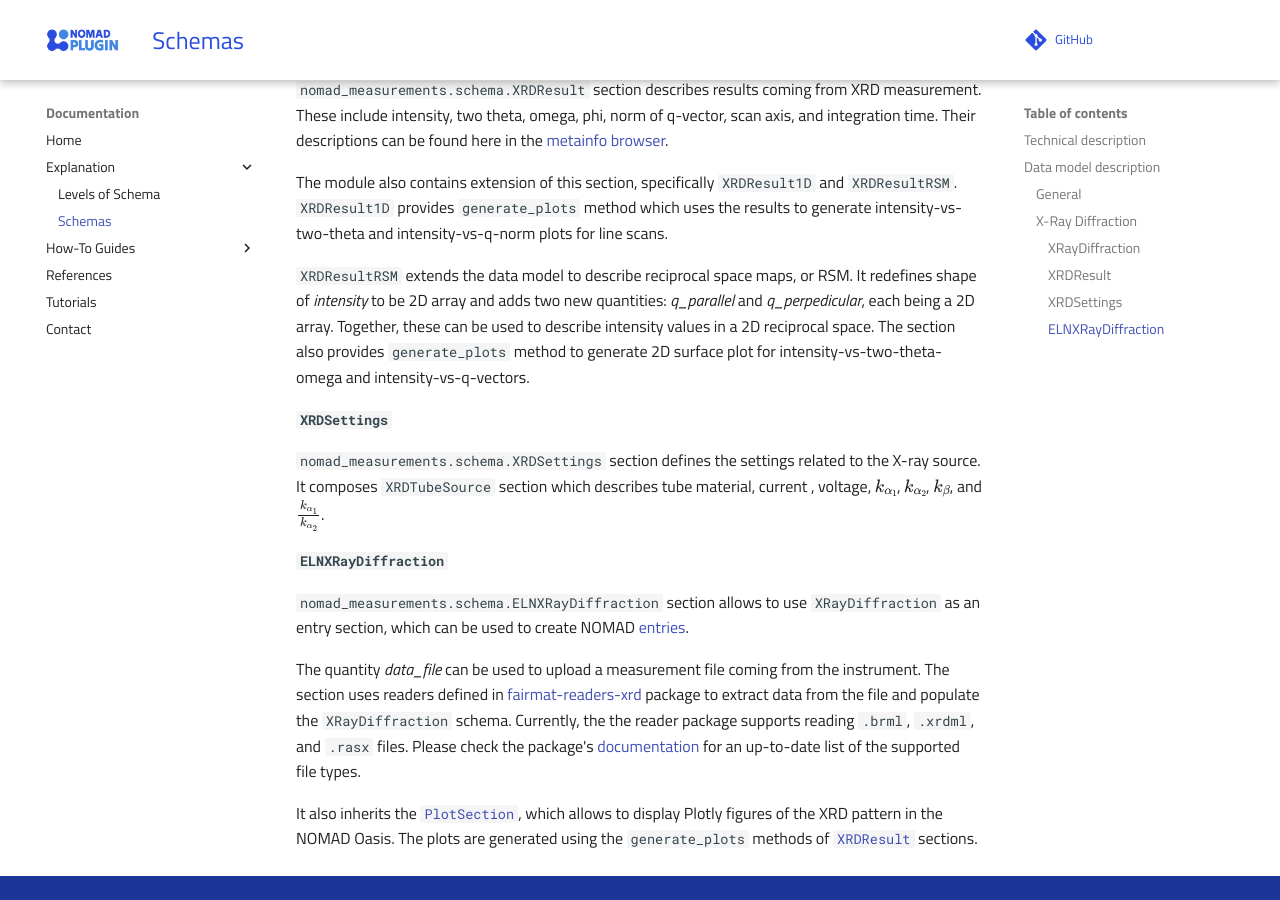
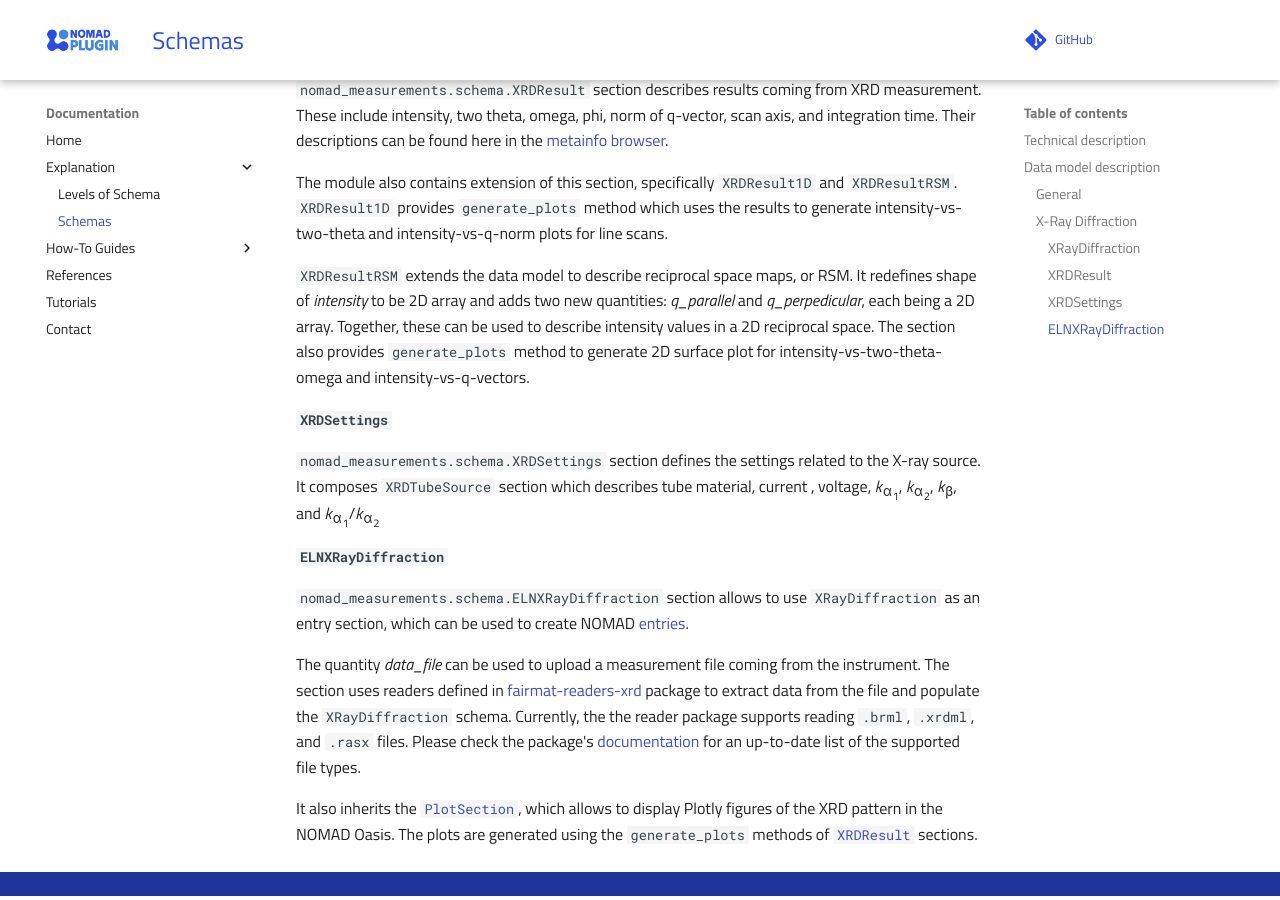
Before and after one commit to FAIRmat-NFDI/nomad-measurements, an MkDocs documentation site: the page built from docs/explanation/schemas.md, in a window 1280 px wide and 900 px high, scrolled down 2246 px. Built offline with MkDocs 1.6.1 and Material for MkDocs 9.7.7, drawn with Linux system fonts in a browser that asks for light colours; comment, search, counter and statistics services are not loaded.

Commit message:
Changed LaTeX notation to HTML

```diff
--- a/docs/explanation/schemas.md
+++ b/docs/explanation/schemas.md
@@ -117,8 +117,8 @@ being a 2D array. Together, these can be used to describe intensity values in a
 #### `XRDSettings`
 `nomad_measurements.schema.XRDSettings` section defines the settings related to the
 X-ray source. It composes `XRDTubeSource` section which describes tube material, current
-, voltage, $k_{{\alpha}_{1}}$, $k_{{\alpha}_{2}}$, $k_{\beta}$, and
-$\frac{k_{{\alpha}_{1}}}{k_{{\alpha}_{2}}}$.
+, voltage, *k*<sub>&alpha;<sub>1</sub></sub>, *k*<sub>&alpha;<sub>2</sub></sub>, *k*<sub>&beta;</sub>, and
+*k*<sub>&alpha;<sub>1</sub></sub>/*k*<sub>&alpha;<sub>2</sub></sub>
 
 #### `ELNXRayDiffraction`
 
```
